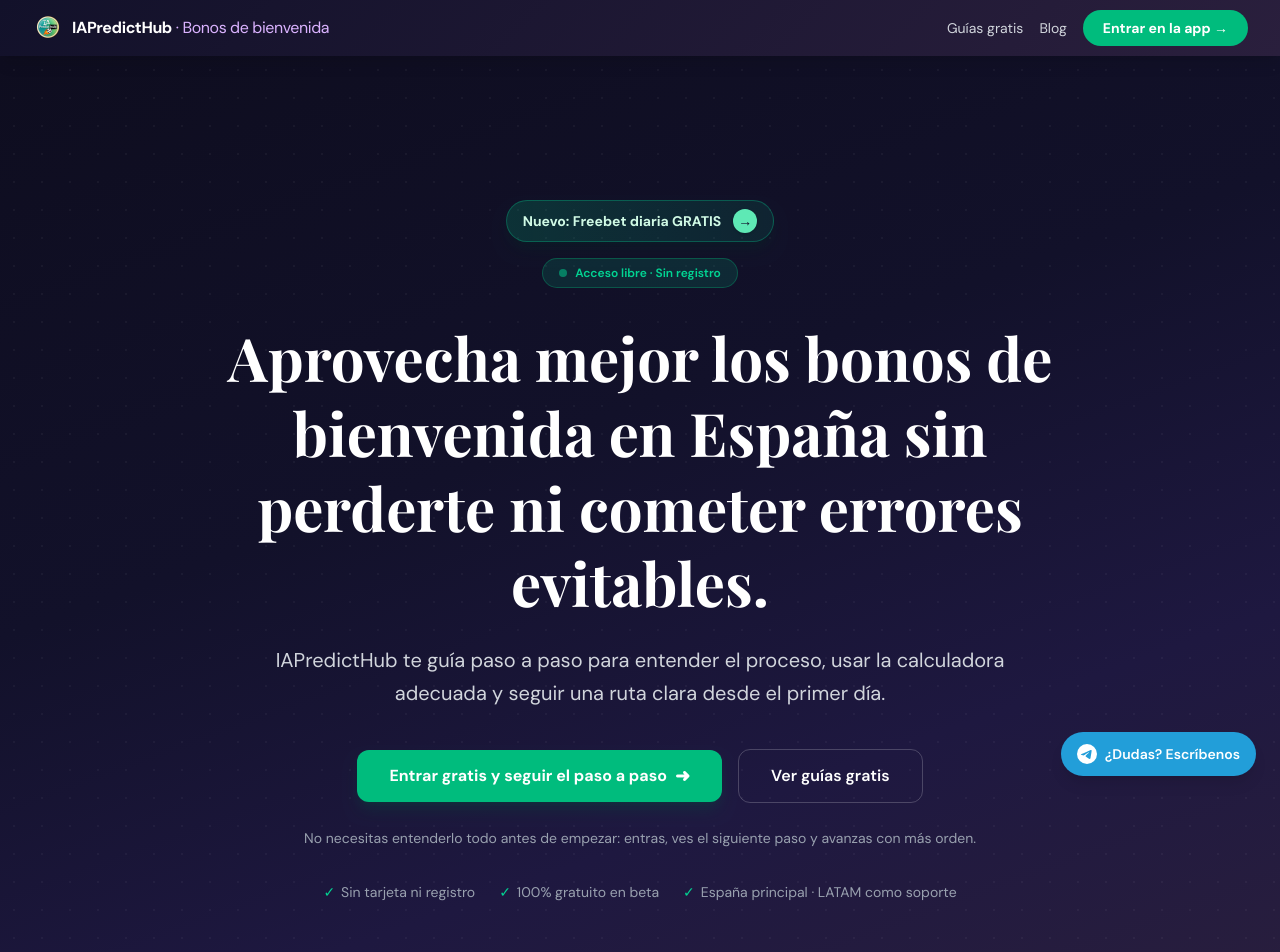
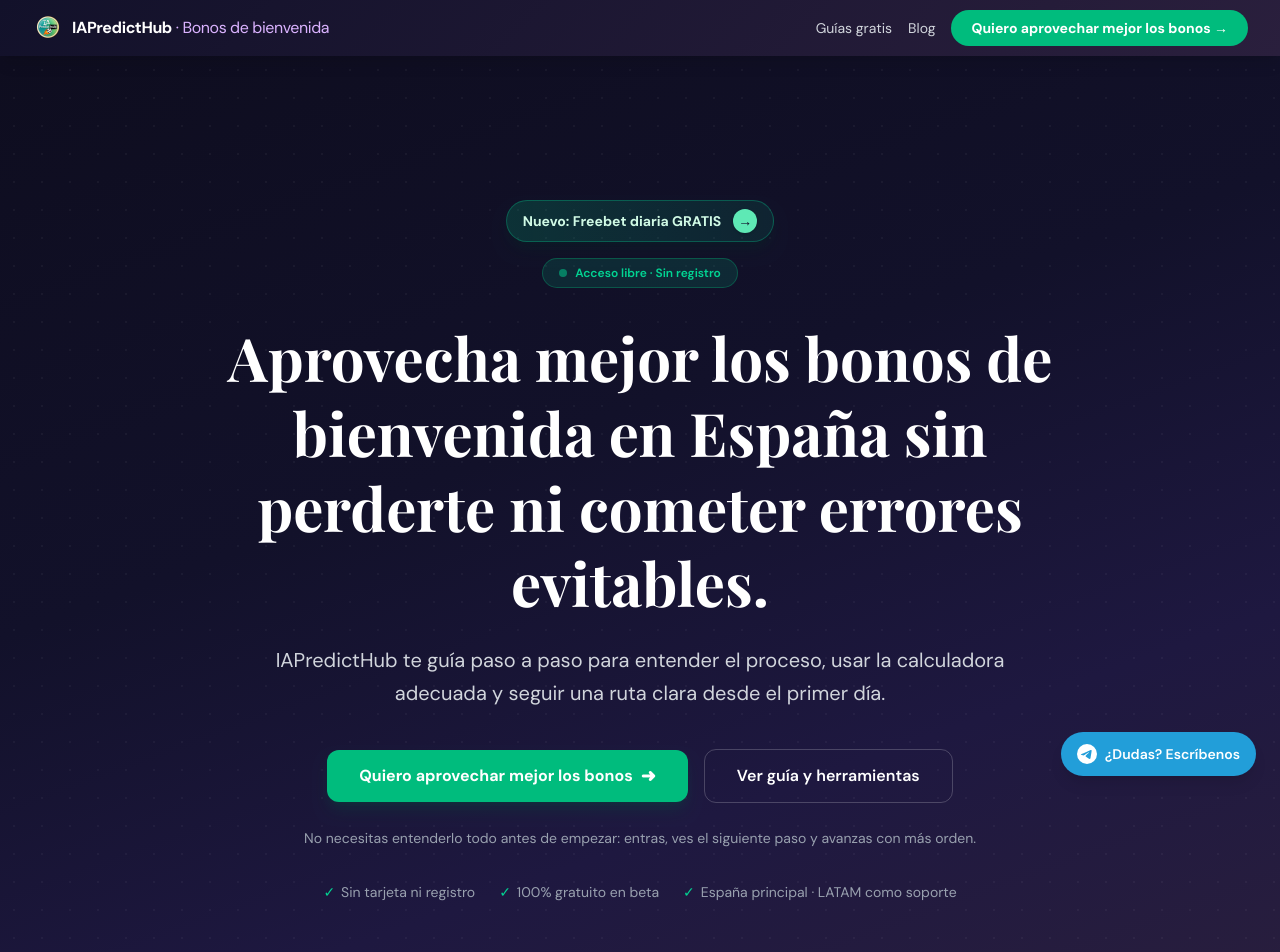
Before and after one commit to eloylt13/matched-betting-app, a Next.js app: page / in a window 1280 px wide. Shown: the top 952 px of the page. Built offline with nearby package versions, Linux system fonts and the light colour scheme; no server answers; a web font is replaced by a local one.

Commit message:
feat: optimiza CTAs principales de la home

```diff
--- a/app/page.tsx
+++ b/app/page.tsx
@@ -250,7 +250,7 @@ export default function LandingPage() {
                 href="/bienvenida"
                 className="bg-emerald-500 hover:bg-emerald-400 text-white text-xs sm:text-sm font-bold px-3 sm:px-5 py-1.5 sm:py-2 rounded-full transition-colors"
               >
-                Entrar en la app →
+                Quiero aprovechar mejor los bonos →
               </Link>
             </nav>
           </div>
@@ -299,7 +299,7 @@ export default function LandingPage() {
               className="group w-full sm:w-auto bg-emerald-500 hover:bg-emerald-400 text-white font-bold text-base px-8 py-3.5 rounded-xl transition-colors shadow-lg shadow-emerald-900/30"
             >
               <span className="inline-flex items-center gap-2">
-                <span>Entrar gratis y seguir el paso a paso</span>
+                <span>Quiero aprovechar mejor los bonos</span>
                 <span className="text-lg leading-none transition-transform duration-200 group-hover:translate-x-1" aria-hidden="true">➜</span>
               </span>
             </Link>
@@ -307,7 +307,7 @@ export default function LandingPage() {
               href="/guias"
               className="w-full sm:w-auto border border-white/20 hover:bg-white/10 text-white font-semibold text-base px-8 py-3.5 rounded-xl transition-colors"
             >
-              Ver guías gratis
+              Ver guía y herramientas
             </Link>
           </div>
 
@@ -396,7 +396,7 @@ export default function LandingPage() {
                 La beta incluye las herramientas principales para aprender el flujo, calcular mejor y seguir cada casa con más orden.
               </p>
               <Link href="/bienvenida" className="inline-flex items-center gap-2 bg-gradient-to-r from-[#12112A] to-[#2A1F3D] text-white font-semibold px-6 py-3 rounded-xl transition-all shadow-md">
-                Entrar y seguir la ruta inicial →
+                Entrar ahora y empezar con más orden →
               </Link>
             </div>
             <div className="flex flex-col gap-3">
@@ -541,10 +541,10 @@ export default function LandingPage() {
           </p>
           <div className="flex flex-col sm:flex-row items-center justify-center gap-4">
             <Link href="/bienvenida" className="w-full sm:w-auto bg-emerald-500 hover:bg-emerald-400 text-white font-bold text-lg px-10 py-4 rounded-xl transition-colors shadow-lg shadow-emerald-900/40">
-              Entrar gratis y seguir el paso a paso →
+              Entrar ahora y empezar con más orden →
             </Link>
             <Link href="/guias" className="w-full sm:w-auto border border-white/20 hover:bg-white/10 text-white font-semibold text-base px-8 py-4 rounded-xl transition-colors">
-              Ver guías gratis
+              Ver guía y herramientas
             </Link>
           </div>
           <p className="text-gray-500 text-xs mt-10 max-w-lg mx-auto leading-relaxed">Solo para uso educativo. Apuesta con responsabilidad.</p>
```
